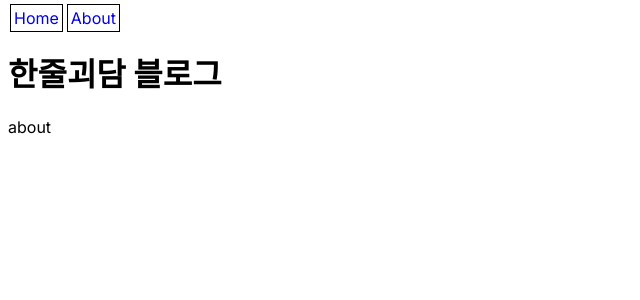
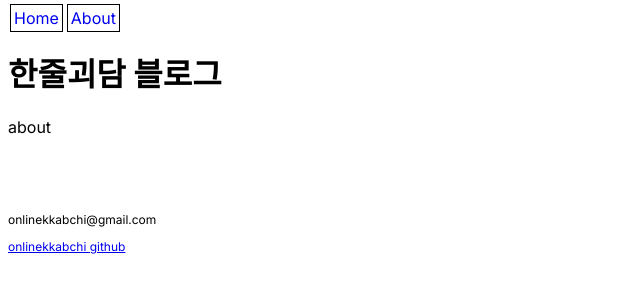
Before and after one commit to onlinekkabchi/blog-next-02, a Next.js app: page /about in a window 1280 px wide. Shown: the top 300 px of the page, without its empty margins (0-640 px from the left). Built offline with nearby package versions, Linux system fonts and the light colour scheme.

Commit message:
style update

```diff
--- a/src/app/layout.tsx
+++ b/src/app/layout.tsx
@@ -31,9 +31,14 @@ export default function RootLayout({ children }: RootLayoutProps) {
           </div>
         </header>
         <h1>한줄괴담 블로그</h1>
-        <Suspense fallback={<Loading />}>
-          <main>{children}</main>
-        </Suspense>
+
+        <main>
+          <Suspense fallback={<Loading />}>{children}</Suspense>
+        </main>
+        <footer>
+          <p>onlinekkabchi@gmail.com</p>
+          <a href="https://github.com/onlinekkabchi">onlinekkabchi github</a>
+        </footer>
       </body>
     </html>
   );
--- /dev/null
+++ b/src/styles/font.scss
@@ -0,0 +1,7 @@
+@font-face {
+  font-family: "Humanbumsuk";
+  src: url("https://cdn.jsdelivr.net/gh/projectnoonnu/noonfonts_2210-2@1.0/Humanbumsuk.woff2")
+    format("woff2");
+  font-weight: normal;
+  font-style: normal;
+}
--- a/src/styles/style.css
+++ b/src/styles/style.css
@@ -49,6 +49,16 @@ input[type=radio]:checked ~ .story--content {
   transition: opacity 1s;
 }
 
+@font-face {
+  font-family: "Humanbumsuk";
+  src: url("https://cdn.jsdelivr.net/gh/projectnoonnu/noonfonts_2210-2@1.0/Humanbumsuk.woff2") format("woff2");
+  font-weight: normal;
+  font-style: normal;
+}
+body {
+  font-family: "Humanbumsuk";
+}
+
 nav a {
   padding: 3px;
   margin-inline: 2px;
@@ -61,4 +71,12 @@ main ul {
   padding: 0;
 }
 
+footer {
+  display: flex;
+  flex-direction: column;
+  font-size: 12px;
+  padding-top: 5%;
+  padding-bottom: 10%;
+}
+
 /*# sourceMappingURL=style.css.map */
--- a/src/styles/style.scss
+++ b/src/styles/style.scss
@@ -1,4 +1,9 @@
 @import "./page.scss";
+@import "./font.scss";
+
+body {
+  font-family: "Humanbumsuk";
+}
 
 nav {
   a {
@@ -15,3 +20,12 @@ main {
     padding: 0;
   }
 }
+
+footer {
+  display: flex;
+  flex-direction: column;
+
+  font-size: 12px;
+  padding-top: 5%;
+  padding-bottom: 10%;
+}
```
Also changed, not shown: 1 other file (tests, documents, lock files or other folders).
